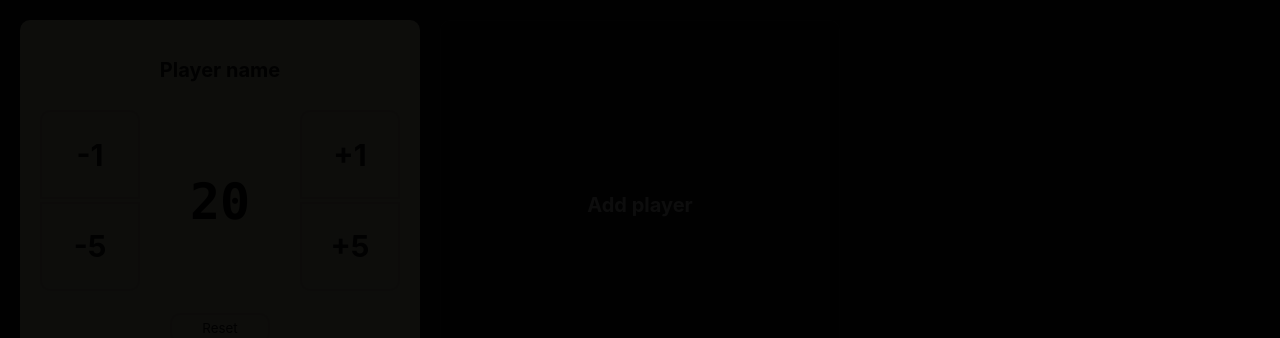
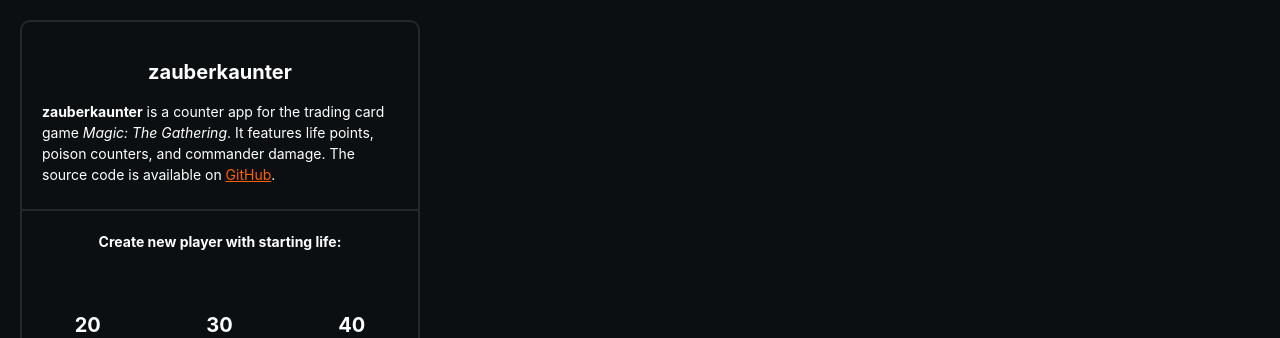
Before and after one commit to zichy/kaunter, a website: page index.html in a window 1280 px wide. Shown: the top 338 px of the page. Drawn offline with Linux system fonts and the light colour scheme.

Commit message:
add intro container

```diff
--- a/index.html
+++ b/index.html
@@ -16,10 +16,22 @@
 </head>
 
 <body>
-	<h1 class="hidden-visually">MagiCount</h1>
+	<div class="content">
+		<div class="intro">
+			<div class="intro__inner">
+				<h1 class="intro__headline">zauberkaunter</h1>
+				<p><strong>zauberkaunter</strong> is a counter app for the trading card game <em>Magic: The Gathering</em>. It features life points, poison counters, and commander damage. The source code is available on <a href="https://github.com/zichy/magicount" target="_blank">GitHub</a>.
+			</div>
+			<div class="intro__actions">
+				<p class="intro__label">Create new player with starting life:</p>
+				<ul class="intro__list">
+					<li class="intro__list-item"><button class="add-button">20</button>
+					<li class="intro__list-item"><button class="add-button">30</button>
+					<li class="intro__list-item"><button class="add-button">40</button>
+				</ul>
+			</div>
 
-	<div class="players">
-		<button class="add-button">Add player</button>
+		</div>
 	</div>
 
 	<div class="overlay" role="alert">
@@ -51,6 +63,5 @@
 	</template>
 
 	<script src="main.js"></script>
-
 </body>
 </html>
--- a/main.css
+++ b/main.css
@@ -4,7 +4,7 @@
 
 :root {
 	--f-sans: -apple-system, BlinkMacSystemFont, 'Segoe UI', Helvetica, Arial, sans-serif, 'Apple Color Emoji', 'Segoe UI Emoji', 'Segoe UI Symbol';
-	--f-mono: Consolas, 'Andale Mono WT', 'Andale Mono', 'Lucida Console', 'Lucida Sans Typewriter', 'DejaVu Sans Mono', 'Bitstream Vera Sans Mono', 'Liberation Mono', 'Nimbus Mono L', Monaco, 'Courier New', Courier, monospace;
+	--f-mono: ui-monospace, SFMono-Regular, 'SF Mono', Menlo, Consolas, 'Liberation Mono', monospace;
 	--c-white: #ffffff;
 	--c-black: #0c0f11;
 	--c-orange: #ff6000;
@@ -153,7 +153,7 @@ button {
 body {
 	background-color: var(--c-black);
 	color: var(--c-white);
-	font-size: 1.6rem;
+	font-size: 1.4rem;
 	line-height: 1.5;
 	padding: 0;
 	margin: 0;
@@ -175,8 +175,8 @@ body {
 	z-index: 1;
 }
 
-/* Player list */
-.players {
+/* Content */
+.content {
 	height: 100vh;
 	display: grid;
 	grid-template-columns: 1fr 1fr 1fr;
@@ -185,19 +185,59 @@ body {
 	padding: 2rem;
 }
 
+/* Intro */
+.intro {
+	display: flex;
+	flex-direction: column;
+	overflow: hidden;
+	border: 2px solid rgba(255, 255, 255, 0.1);
+	border-radius: 1rem;
+}
+.intro:nth-child(7) {
+	display: none;
+}
+.intro__inner {
+	padding: 3.5rem 2rem 1rem;
+}
+.intro__headline {
+	font-size: 2rem;
+	text-align: center;
+	margin: 0;
+}
+.intro__actions {
+	display: flex;
+	flex-direction: column;
+	flex-grow: 1;
+	border-top:  2px solid rgba(255, 255, 255, 0.1);
+}
+.intro__label {
+	font-weight: bold;
+	text-align: center;
+	padding: 2rem 2rem 1rem;
+	margin: 0;
+}
+.intro__list {
+	list-style: none;
+	display: flex;
+	flex-grow: 1;
+	width: 100%;
+	padding-left: 0;
+	margin: 0;
+}
+.intro__list-item {
+	display: flex;
+	flex-grow: 1;
+}
+
 /* Add button */
 .add-button {
 	font-size: 2rem;
 	font-weight: bold;
+	flex-grow: 1;
 	padding: 1rem;
-	border: 1px solid rgba(255, 255, 255, 0.1);
-	border-radius: 1rem;
 }
 .add-button:hover {
 	background-color: rgba(255, 255, 255, 0.1);
-}
-.add-button:nth-child(7) {
-	display: none;
 }
 
 /* Player */
@@ -246,7 +286,7 @@ body {
 	background-color: rgba(0, 0, 0, 0.1);
 	font-size: 1.2rem;
 	line-height: 1;
-	display: flex;
+	display: block;
 	align-items: center;
 	justify-content: center;
 	padding: 0.5rem 1rem;
@@ -254,9 +294,14 @@ body {
 	top: 0;
 	right: 0;
 	border-radius: 1rem;
+	opacity: 0;
 }
 .player__delete:hover {
 	background-color: rgba(0, 0, 0, 0.2);
+}
+.player__delete:focus,
+.player:hover .player__delete {
+	opacity: 1;
 }
 .player:first-of-type .player__delete,
 .player:not(:last-of-type) .player__delete {
@@ -346,6 +391,6 @@ body {
 }
 @media (max-width: 80rem) {
 	.overlay {
-		display: flex;
+		/*display: flex;*/
 	}
 }
--- a/main.js
+++ b/main.js
@@ -4,6 +4,7 @@ class Counter {
 		this.$el  = $el;
 		this.$buttons = $el.querySelectorAll('.counter__button');
 		this.$life = $el.querySelector('.counter__life');
+
 		let lifeCount = parseInt(this.$life.value, 10);
 		lifeCount = isNaN(lifeCount) ? 0 : lifeCount;
 
@@ -27,21 +28,19 @@ document.querySelectorAll('.counter').forEach(($counter) => {
 class Player {
 	constructor($el) {
 		this.$el = $el;
-		this.$players = document.querySelector('.players');
-		this.$button = document.querySelector('.add-button');
+		this.$content = document.querySelector('.content');
+		this.$intro = document.querySelector('.intro');
 		this.playerTemplate = document.querySelector('.player-template').content;
 
 		const clone = document.importNode(this.playerTemplate, true);
 		this.$el.appendChild(clone);
 
-		const $currentCounter = this.$players.querySelector('.player:last-of-type');
+		const $currentCounter = this.$content.querySelector('.player:last-of-type');
 		new Counter($currentCounter);
 
-		this.$el.appendChild(this.$button);
+		this.$el.appendChild(this.$intro);
 	}
 }
-
-new Player(document.querySelector('.players'));
 
 // Delete button
 class DeleteButton {
@@ -55,25 +54,27 @@ class DeleteButton {
 	}
 }
 
-new DeleteButton(document.querySelector('.player__delete'));
-
 // Add button
 class AddButton {
 	constructor($el) {
 		this.$el = $el;
-		this.$players = document.querySelector('.players');
+		this.$button = this.$el.querySelector('.add-button');
+		this.$content = document.querySelector('.content');
 		this.maxPlayers = 6;
 
-		this.$el.addEventListener('click', () => {
+		this.$button.addEventListener('click', () => {
 			const currentPlayers = document.querySelectorAll('.player').length;
 			if(currentPlayers < this.maxPlayers) {
-				new Player(this.$players);
+				new Player(this.$content);
 			}
 
-			const $currentDeleteButton = this.$players.querySelector('.player:last-of-type .player__delete');
+			const $currentPlayer = this.$content.querySelector('.player:last-of-type');
+			// $currentPlayer.focus();
+
+			const $currentDeleteButton = this.$content.querySelector('.player:last-of-type .player__delete');
 			new DeleteButton($currentDeleteButton);
 		});
 	}
 }
 
-new AddButton(document.querySelector('.add-button'));
+new AddButton(document.querySelector('.intro'));
```
